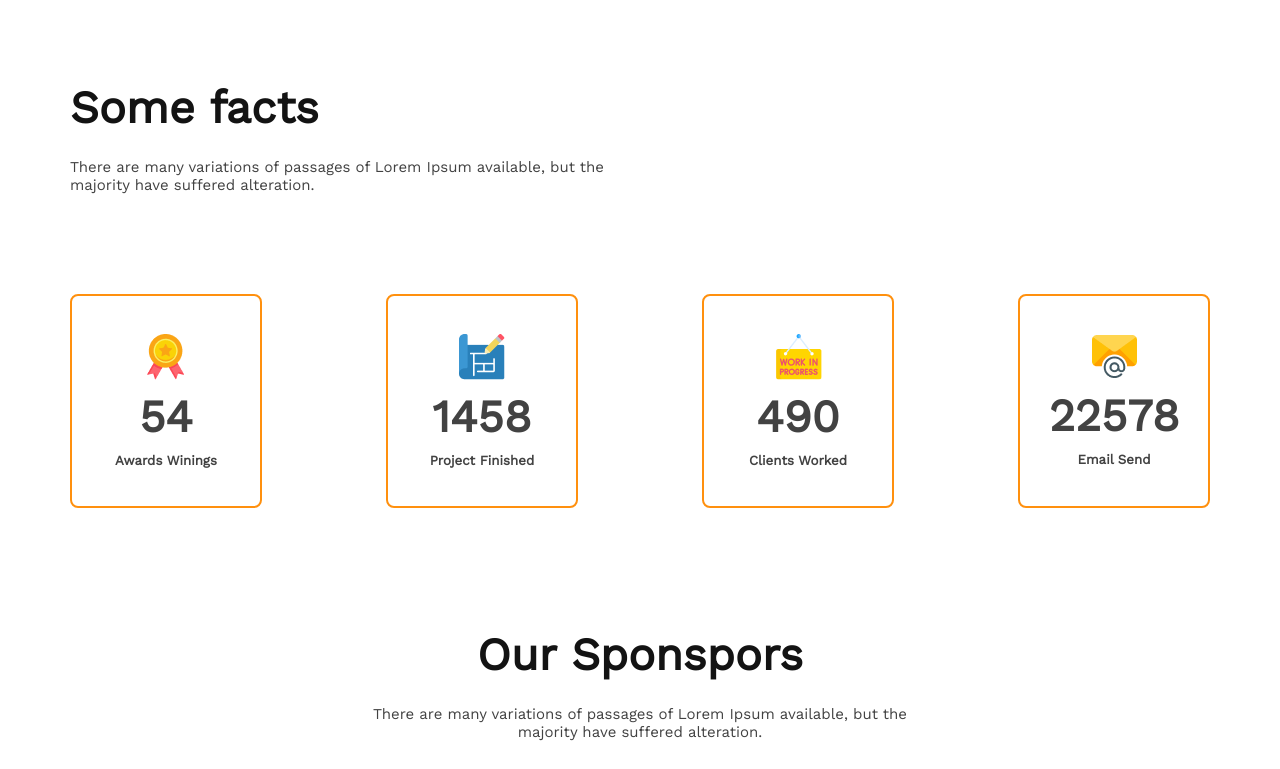
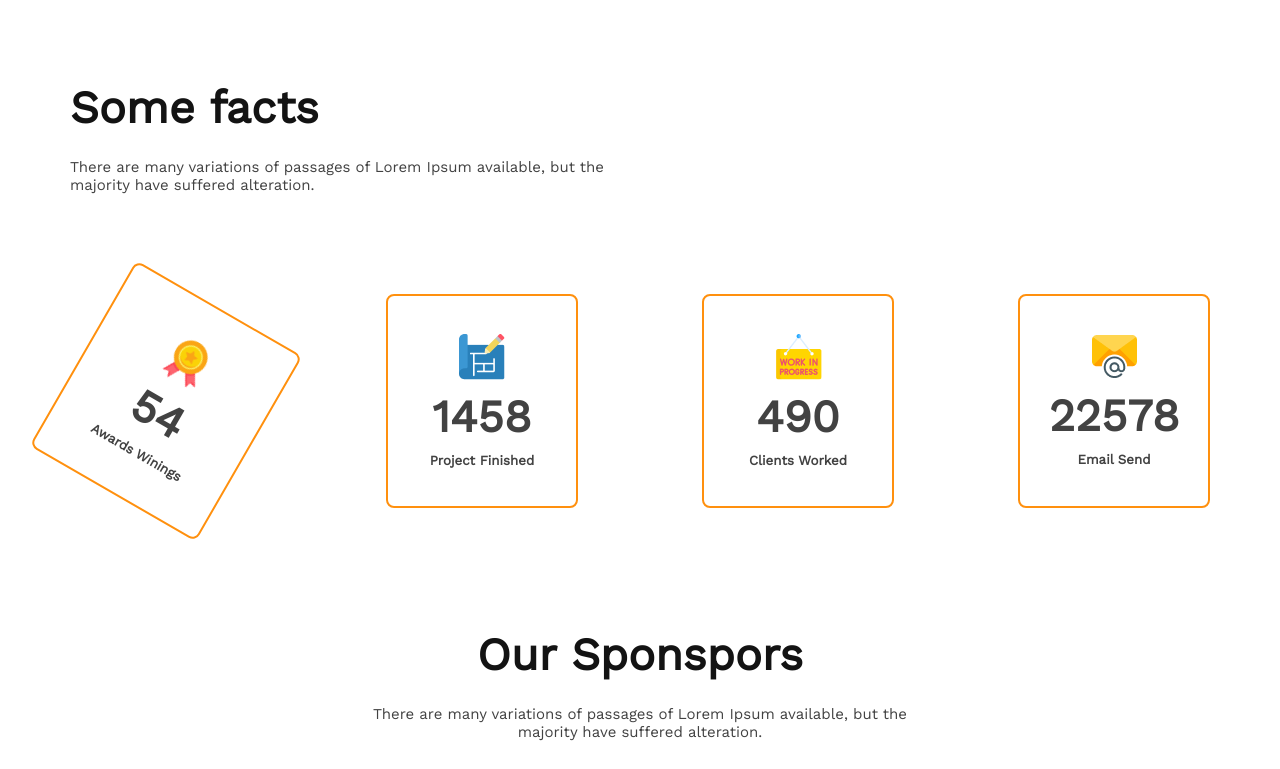
Before and after one commit to muhammadali246397/second-assignment, a plain HTML site: page index.html in a window 1280 px wide. In both pictures the pointer is over the element 166 px from the left and 3345 px from the top of the page. Shown: the part 2945-3714 px from the top of the page. Drawn offline with nearby package versions, Linux system fonts and the light colour scheme.

Commit message:
fiveth push

```diff
--- a/styles/style.css
+++ b/styles/style.css
@@ -284,6 +284,10 @@ input {
     padding: px;
     border-radius: 8px;
 }
+.sucess-box:hover{
+    transform: rotate(30deg);
+    transition: .2s;
+}
 
 .sucess-box h2 {
     font-size: 45px;
```
